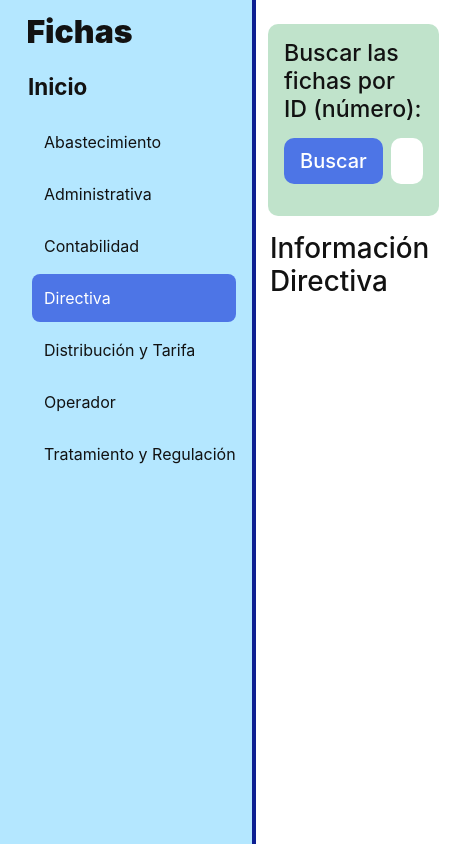
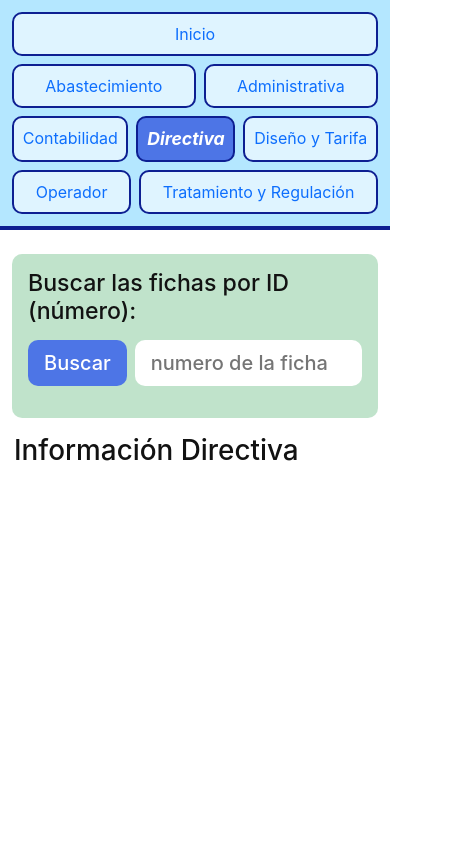
Before and after one commit to jamiehax/servicio-pais, a React (Vite) app: page /fichas/Directiva in a window 390 px wide. Shown: the whole page, 451 px wide, since content can reach past the window. Built offline with nearby package versions, Linux system fonts and the light colour scheme.

Commit message:
added mobile support with mobile specific nav bar

```diff
--- a/src/Root.jsx
+++ b/src/Root.jsx
@@ -3,7 +3,7 @@ import { Outlet, NavLink } from "react-router-dom";
 export default function Root() {
   return (
     <>
-      <div className="main" id="sidebar">
+      <div className="desktop-nav" id="sidebar">
         <h1>Fichas</h1>
         <nav>
           <h2>
@@ -34,7 +34,36 @@ export default function Root() {
           </ul>
         </nav>
       </div>
-      <div class="content">
+      <div className="mobile-nav" id="topbar">
+          <nav>
+              <NavLink className="mobile-nav-link-div-home" index to={`/fichas/Inicio`}>
+                Inicio
+              </NavLink>
+              <NavLink className="mobile-nav-link-div" to={`/fichas/Abastecimiento`}>
+                Abastecimiento
+              </NavLink>
+              <NavLink className="mobile-nav-link-div" to={`/fichas/Administrativa`}>
+                Administrativa
+              </NavLink>
+              <NavLink className="mobile-nav-link-div" to={`/fichas/Contabilidad`}>
+                Contabilidad
+              </NavLink>
+              <NavLink className="mobile-nav-link-div" to={`/fichas/Directiva`}>
+                Directiva
+              </NavLink>
+              <NavLink className="mobile-nav-link-div" to={`/fichas/Dis`}>
+                Diseño y Tarifa
+              </NavLink>
+              <NavLink className="mobile-nav-link-div" to={`/fichas/Operador`}>
+                Operador
+              </NavLink>
+              <NavLink className="mobile-nav-link-div" to={`/fichas/Trat`}>
+                Tratamiento y Regulación
+              </NavLink>
+
+          </nav>
+      </div>
+      <div className="content">
         <Outlet />
       </div>
     </>
--- a/src/SearchFicha.jsx
+++ b/src/SearchFicha.jsx
@@ -2,9 +2,11 @@ import { React } from 'react';
 
 export default function SearchFicha({ putInfo, clearInfo }) {
 
+    // url of the api
     const API_ENDPOINT = "https://reqres.in/api/users?page=2";
 
     const search = async () => {
+        // post the data and handle the result
         // const numFicha = document.getElementById("numFicha").value;
         // const data = {num: numFicha};
         // console.log(data);
@@ -18,9 +20,11 @@ export default function SearchFicha({ putInfo, clearInfo }) {
         //     "email": "sydney@fife"
         // };
 
+        // update search status and clear the info in the div
         updateStatus("buscando...");
         clearInfo();
 
+        // handle the response
         try {
             const response = await fetch(API_ENDPOINT, {
                 method: "GET",
@@ -40,11 +44,13 @@ export default function SearchFicha({ putInfo, clearInfo }) {
         }
     }
 
+    // call the function from the ficha passed as a hook to put the data
     function displayInfo(result) {
         updateStatus("ficha: "+document.getElementById("numFicha").value);
         putInfo(result)
     }
 
+    // call the function from the ficha passed as a hook to clear the data
     function updateStatus(status) {
         document.getElementById("searchStatus").innerHTML = status;
     }
--- a/src/fichas/Administrativa.jsx
+++ b/src/fichas/Administrativa.jsx
@@ -4,10 +4,11 @@ import SearchFicha from '../SearchFicha';
 export default function Administrativa() {
 
     const putInfo = data => {
+        // show footer and the information div
         document.getElementById("info-div").hidden = false;
         document.getElementById("fundacion-footer").hidden = false;
 
-        // fill in elements
+        // fill in elements in the information div
         const infoDiv = document.getElementById("info-div");
         const pElements = infoDiv.getElementsByTagName("p");
 
@@ -17,6 +18,7 @@ export default function Administrativa() {
     };
 
     function clearInfo() {
+        // clear information put in the div
         const infoDiv = document.getElementById("info-div");
         const pElements = infoDiv.getElementsByTagName("p");
 
@@ -24,6 +26,7 @@ export default function Administrativa() {
             p.innerHTML = "";
         }
 
+        // hide the information div and the footer
         document.getElementById("info-div").hidden = true;
         document.getElementById("fundacion-footer").hidden = true;
     };
--- a/src/fichas/Contabilidad.jsx
+++ b/src/fichas/Contabilidad.jsx
@@ -4,20 +4,21 @@ import SearchFicha from '../SearchFicha';
 export default function Contabilidad() {
 
     const putInfo = data => {
+        // show footer and the information div
         document.getElementById("info-div").hidden = false;
         document.getElementById("fundacion-footer").hidden = false;
 
-        // fill in elements
+        // fill in elements in the information div
         const infoDiv = document.getElementById("info-div");
         const pElements = infoDiv.getElementsByTagName("p");
 
         for (const p of pElements) {
-            p.innerHTML = data.data[1].email;
+            p.innerHTML = data.token;
         };
-
     };
 
     function clearInfo() {
+        // clear information put in the div
         const infoDiv = document.getElementById("info-div");
         const pElements = infoDiv.getElementsByTagName("p");
 
@@ -25,6 +26,7 @@ export default function Contabilidad() {
             p.innerHTML = "";
         }
 
+        // hide the information div and the footer
         document.getElementById("info-div").hidden = true;
         document.getElementById("fundacion-footer").hidden = true;
     };
--- a/src/fichas/Directiva.jsx
+++ b/src/fichas/Directiva.jsx
@@ -4,10 +4,11 @@ import SearchFicha from '../SearchFicha';
 export default function Directiva() {
 
     const putInfo = data => {
+        // show footer and the information div
         document.getElementById("info-div").hidden = false;
         document.getElementById("fundacion-footer").hidden = false;
 
-        // fill in elements
+        // fill in elements in the information div
         const infoDiv = document.getElementById("info-div");
         const pElements = infoDiv.getElementsByTagName("p");
 
@@ -17,6 +18,7 @@ export default function Directiva() {
     };
 
     function clearInfo() {
+        // clear information put in the div
         const infoDiv = document.getElementById("info-div");
         const pElements = infoDiv.getElementsByTagName("p");
 
@@ -24,6 +26,7 @@ export default function Directiva() {
             p.innerHTML = "";
         }
 
+        // hide the information div and the footer
         document.getElementById("info-div").hidden = true;
         document.getElementById("fundacion-footer").hidden = true;
     };
@@ -54,7 +57,7 @@ export default function Directiva() {
                         <p class="info" id="directiva1"></p>
                     </div>
 
-                    <div class="col-lg-2">
+                    {/* <div class="col-lg-2">
                         <h5>Titulo</h5>
                     </div>
                     <div class="col-lg-4">
@@ -65,83 +68,101 @@ export default function Directiva() {
                     </div>
                     <div class="col-lg-3">
                         <h5>Fono</h5>
-                    </div>
+                    </div> */}
 
-                    <div class="col-lg-2">
-                        <h6>Presidente</h6>
+                    <div class="col-lg-12">
+                        <h4>Presidente</h4>
                     </div>
                     <div class="col-lg-4">
+                        <label>Nombre:</label>
                         <p class="info" id="directiva1"></p>
                     </div>
-                    <div class="col-lg-3">
+                    <div class="col-lg-4">
+                        <label>RUT:</label>
                         <p class="info" id="directiva1"></p>
                     </div>
-                    <div class="col-lg-3">
+                    <div class="col-lg-4">
+                        <label>Fono:</label>
                         <p class="info" id="directiva1"></p>
                     </div>
 
-                    <div class="col-lg-2">
-                        <h6>Secretario</h6>
+                    <div class="col-lg-12">
+                        <h4>Secretario</h4>
                     </div>
                     <div class="col-lg-4">
+                        <label>Nombre:</label>
                         <p class="info" id="directiva1"></p>
                     </div>
-                    <div class="col-lg-3">
+                    <div class="col-lg-4">
+                        <label>RUT:</label>
                         <p class="info" id="directiva1"></p>
                     </div>
-                    <div class="col-lg-3">
+                    <div class="col-lg-4">
+                        <label>Fono:</label>
                         <p class="info" id="directiva1"></p>
                     </div>
 
-                    <div class="col-lg-2">
-                        <h6>Tesorero</h6>
+                    <div class="col-lg-12">
+                        <h4>Tesorero</h4>
                     </div>
                     <div class="col-lg-4">
+                        <label>Nombre:</label>
                         <p class="info" id="directiva1"></p>
                     </div>
-                    <div class="col-lg-3">
+                    <div class="col-lg-4">
+                        <label>RUT:</label>
                         <p class="info" id="directiva1"></p>
                     </div>
-                    <div class="col-lg-3">
+                    <div class="col-lg-4">
+                        <label>Fono:</label>
                         <p class="info" id="directiva1"></p>
                     </div>
 
-                    <div class="col-lg-2">
-                        <h6>1° Director(a)</h6>
+                    <div class="col-lg-12">
+                        <h4>1° Director(a)</h4>
                     </div>
                     <div class="col-lg-4">
+                        <label>Nombre:</label>
                         <p class="info" id="directiva1"></p>
                     </div>
-                    <div class="col-lg-3">
+                    <div class="col-lg-4">
+                        <label>RUT:</label>
                         <p class="info" id="directiva1"></p>
                     </div>
-                    <div class="col-lg-3">
+                    <div class="col-lg-4">
+                        <label>Fono:</label>
                         <p class="info" id="directiva1"></p>
                     </div>
 
-                    <div class="col-lg-2">
-                        <h6>2° Director(a)</h6>
+                    <div class="col-lg-12">
+                        <h4>2° Director(a)</h4>
                     </div>
                     <div class="col-lg-4">
+                        <label>Nombre:</label>
                         <p class="info" id="directiva1"></p>
                     </div>
-                    <div class="col-lg-3">
+                    <div class="col-lg-4">
+                        <label>RUT:</label>
                         <p class="info" id="directiva1"></p>
                     </div>
-                    <div class="col-lg-3">
+                    <div class="col-lg-4">
+                        <label>Fono:</label>
                         <p class="info" id="directiva1"></p>
                     </div>
 
-                    <div class="col-lg-2">
-                        <h6>3° Director(a)</h6>
+                    <div class="col-lg-12">
+                        <h4>3° Director(a)</h4>
                     </div>
                     <div class="col-lg-4">
+                        <label>Nombre:</label>
                         <p class="info" id="directiva1"></p>
                     </div>
-                    <div class="col-lg-3">
+                    <div class="col-lg-4">
+                        <label>RUT:</label>
                         <p class="info" id="directiva1"></p>
                     </div>
-                    <div class="col-lg-3">
+                    <div class="col-lg-4">
+                        <label>Fono:</label>
                         <p class="info" id="directiva1"></p>
                     </div>
 
--- a/src/fichas/Dis.jsx
+++ b/src/fichas/Dis.jsx
@@ -4,21 +4,23 @@ import SearchFicha from '../SearchFicha';
 export default function Dis() {
 
     const putInfo = data => {
+        // show footer and the information div
         document.getElementById("info-div").hidden = false;
         document.getElementById("fundacion-footer").hidden = false;
 
-        // fill in elements
+        // fill in elements in the information div
         const infoDiv = document.getElementById("info-div");
         const pElements = infoDiv.getElementsByTagName("p");
 
         for (const p of pElements) {
-            p.innerHTML = data.data[1].email;
+            p.innerHTML = data.token;
         };
 
         document.getElementById("dis-foto").src = data.data[1].avatar;
     };
 
     function clearInfo() {
+        // clear information put in the div
         const infoDiv = document.getElementById("info-div");
         const pElements = infoDiv.getElementsByTagName("p");
 
@@ -26,6 +28,7 @@ export default function Dis() {
             p.innerHTML = "";
         }
 
+        // hide the information div and the footer
         document.getElementById("info-div").hidden = true;
         document.getElementById("fundacion-footer").hidden = true;
     };
--- a/src/fichas/Inicio.jsx
+++ b/src/fichas/Inicio.jsx
@@ -10,7 +10,7 @@ export default function Inicio() {
                     <ul>
                         <li>
                             <p>
-                                Utilice la navegación a la izquierda para ir a las distintas fichas.
+                                Utilice la navegación para ir a las distintas fichas.
                             </p>
                         </li>
                         <li>
--- a/src/fichas/Trat.jsx
+++ b/src/fichas/Trat.jsx
@@ -4,13 +4,14 @@ import SearchFicha from '../SearchFicha';
 export default function Trat() {
 
     const putInfo = data => {
+        // show footer, both information divs, and hide title
         document.getElementById("info-div-trat").hidden = false;
         document.getElementById("info-div-reg").hidden = false;
         document.getElementById("fundacion-footer").hidden = false;
         document.getElementById("unloaded-title").hidden = true;
         document.getElementById("loaded-title").hidden = false;
 
-        // fill in elements
+        // fill in elements in both information divs
         const infoDivTrat = document.getElementById("info-div-trat");
         const pElementsTrat = infoDivTrat.getElementsByTagName("p");
 
@@ -32,6 +33,7 @@ export default function Trat() {
     };
 
     function clearInfo() {
+        // clear information put in both the information divs
         const infoDivTrat = document.getElementById("info-div-trat");
         const pElementsTrat = infoDivTrat.getElementsByTagName("p");
 
@@ -46,6 +48,7 @@ export default function Trat() {
             p.innerHTML = "";
         }
 
+        // hide both the information divs, the footer, and show the title
         document.getElementById("info-div-trat").hidden = true;
         document.getElementById("info-div-reg").hidden = true;
         document.getElementById("fundacion-footer").hidden = true;
--- a/src/index.css
+++ b/src/index.css
@@ -35,9 +35,13 @@ button:hover {
   box-shadow: 0 0px 1px hsla(0, 0%, 0%, 0.6), 0 3px 4px hsla(0, 0%, 0%, 0.2);
 }
 
-.main {
+.desktop-nav {
   display: flex;
   flex-direction: row;
+}
+
+.mobile-nav {
+  display: none;
 }
 
 .content {
@@ -155,6 +159,7 @@ i {
 #sidebar nav a.active {
   background: hsl(224, 75%, 60%);
   color: white;
+  font-style: italic;
 }
 
 #sidebar nav a.pending {
@@ -204,7 +209,6 @@ i {
 
 .info-image {
   padding: 0.2rem;
-  background-color: #53acff;
   border-radius: 0.5rem;
 }
 
@@ -239,6 +243,7 @@ i {
 }
 
 .search-status {
+  overflow-wrap: break-word;
   background-color: #fff0bedf;
   font-size: 1.75rem;
   font-weight: 600;
@@ -317,3 +322,63 @@ h1 {
   margin-top: 1rem;
   margin-left: 2px;
 }
+
+@media (max-width: 768px) {
+  #sidebar {
+      display: none;
+  }
+
+  .content {
+    margin-left: 0rem;
+    display: block;
+  }
+
+  .desktop-nav {
+    display: none;
+  }
+
+  .mobile-nav {
+    display: block;
+    background-color: #b4e7ff;
+    border-bottom: solid 4px #0d1f92;
+    padding: 0.5rem;
+  }
+
+  .mobile-nav nav {
+    display: flex;
+    flex-direction: row;
+    flex-wrap: wrap;
+  }
+
+  .mobile-nav-link-div,
+  .mobile-nav-link-div-home {
+    margin: 0.25rem;
+    flex: 1 1 auto;
+    background-color: #ffffff93;
+    padding: 0.5rem;
+    text-align: center;
+    border-radius: 10px;
+    border: solid 2px #0d1f92;
+  }
+
+  .mobile-nav-link-div-home {
+    width: 100%;
+  }
+
+  #topbar nav a.active {
+    background: hsl(224, 75%, 60%);
+    color: white;
+    font-weight: 650;
+    font-size: 1.1rem;
+    font-style: italic;
+  }
+
+  .mobile-nav nav a {
+    text-decoration: none;
+  }
+
+  #root {
+    display: block;
+  }
+
+}
```
Also changed, not shown: src/fichas/Abastecimiento.jsx (+4 -3 lines), src/fichas/Operador.jsx (+5 -2 lines).
